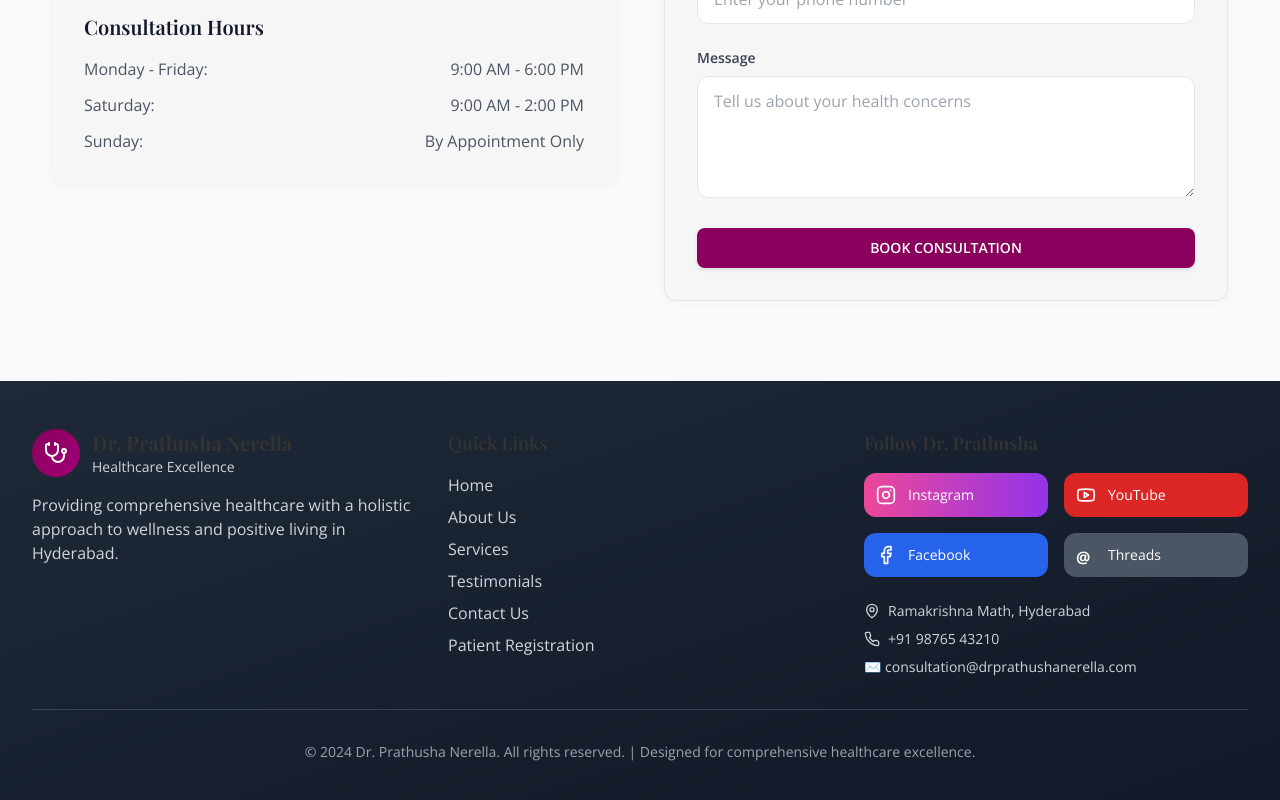
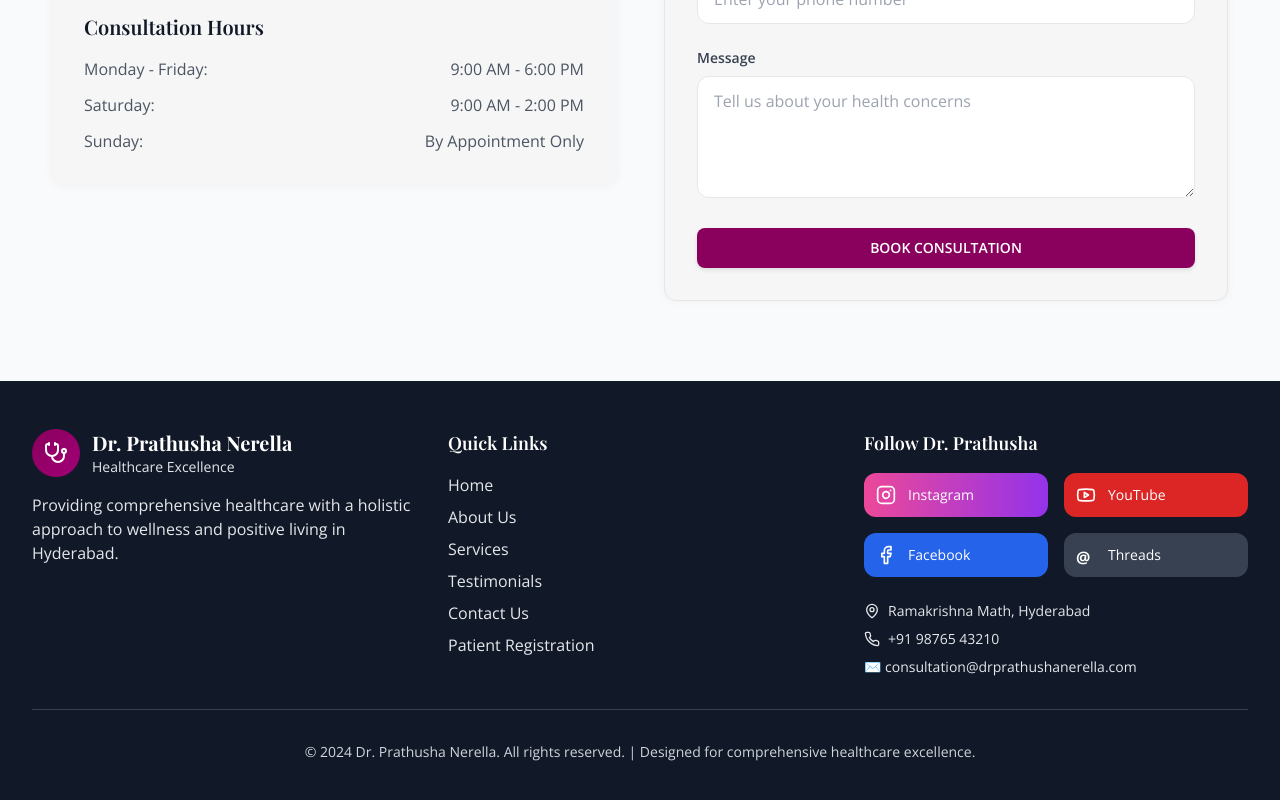
Before and after one commit to jp-sivaraju/nerella-wellness-hub, a React (Vite) app: page / in a window 1280 px wide. Shown: the part 4508-5308 px from the top of the page. Built offline with nearby package versions, Linux system fonts and the light colour scheme.

Commit message:
Fix: Footer text visibility
Adjusted footer section colors to ensure all text is visible.

```diff
--- a/src/pages/Index.tsx
+++ b/src/pages/Index.tsx
@@ -1,3 +1,4 @@
+
 import React, { useState } from 'react';
 import { Calendar, Phone, Star, Play, ChevronRight, Heart, Users, Award, MapPin, Instagram, Youtube, Facebook, Stethoscope, Clock, Shield } from 'lucide-react';
 import { Button } from "@/components/ui/button";
@@ -575,7 +576,7 @@ const Index = () => {
       </section>
 
       {/* Footer - Enhanced Colors and Mobile */}
-      <footer className="bg-gradient-to-br from-gray-800 to-gray-900 text-white py-8 lg:py-12">
+      <footer className="bg-gray-900 text-white py-8 lg:py-12">
         <div className="max-w-7xl mx-auto px-4 sm:px-6 lg:px-8">
           <div className="grid grid-cols-1 md:grid-cols-3 gap-6 lg:gap-8">
             <div>
@@ -584,30 +585,30 @@ const Index = () => {
                   <Stethoscope className="h-6 w-6 text-white" />
                 </div>
                 <div>
-                  <h3 className="text-lg lg:text-xl font-bold">Dr. Prathusha Nerella</h3>
-                  <p className="text-sm text-gray-300">Healthcare Excellence</p>
+                  <h3 className="text-lg lg:text-xl font-bold text-white">Dr. Prathusha Nerella</h3>
+                  <p className="text-sm text-gray-200">Healthcare Excellence</p>
                 </div>
               </div>
-              <p className="text-gray-300 mb-4 leading-relaxed text-sm lg:text-base">
+              <p className="text-gray-200 mb-4 leading-relaxed text-sm lg:text-base">
                 Providing comprehensive healthcare with a holistic approach to wellness and positive living in Hyderabad.
               </p>
             </div>
 
             <div>
-              <h4 className="text-lg font-semibold mb-4">Quick Links</h4>
+              <h4 className="text-lg font-semibold mb-4 text-white">Quick Links</h4>
               <div className="space-y-2">
                 {navItems.map((item) => (
                   <button
                     key={item.id}
                     onClick={() => scrollToSection(item.id)}
-                    className="block text-gray-300 hover:text-white transition-colors text-sm lg:text-base"
+                    className="block text-gray-200 hover:text-white transition-colors text-sm lg:text-base"
                   >
                     {item.label}
                   </button>
                 ))}
                 <button
                   onClick={() => navigate('/patient-registration')}
-                  className="block text-gray-300 hover:text-white transition-colors text-sm lg:text-base"
+                  className="block text-gray-200 hover:text-white transition-colors text-sm lg:text-base"
                 >
                   Patient Registration
                 </button>
@@ -615,7 +616,7 @@ const Index = () => {
             </div>
 
             <div>
-              <h4 className="text-lg font-semibold mb-4">Follow Dr. Prathusha</h4>
+              <h4 className="text-lg font-semibold mb-4 text-white">Follow Dr. Prathusha</h4>
               <div className="grid grid-cols-2 gap-3 lg:gap-4 mb-6">
                 <a
                   href="https://www.instagram.com/drprathushanerella"
@@ -623,8 +624,8 @@ const Index = () => {
                   rel="noopener noreferrer"
                   className="flex items-center space-x-2 lg:space-x-3 p-2 lg:p-3 bg-gradient-to-r from-pink-500 to-purple-600 rounded-lg hover:scale-105 transition-transform"
                 >
-                  <Instagram className="h-4 w-4 lg:h-5 lg:w-5" />
-                  <span className="text-xs lg:text-sm font-medium">Instagram</span>
+                  <Instagram className="h-4 w-4 lg:h-5 lg:w-5 text-white" />
+                  <span className="text-xs lg:text-sm font-medium text-white">Instagram</span>
                 </a>
                 <a
                   href="https://www.youtube.com/@pravehaintegrative"
@@ -632,8 +633,8 @@ const Index = () => {
                   rel="noopener noreferrer"
                   className="flex items-center space-x-2 lg:space-x-3 p-2 lg:p-3 bg-red-600 rounded-lg hover:scale-105 transition-transform"
                 >
-                  <Youtube className="h-4 w-4 lg:h-5 lg:w-5" />
-                  <span className="text-xs lg:text-sm font-medium">YouTube</span>
+                  <Youtube className="h-4 w-4 lg:h-5 lg:w-5 text-white" />
+                  <span className="text-xs lg:text-sm font-medium text-white">YouTube</span>
                 </a>
                 <a
                   href="https://www.facebook.com/drprathushanerella/"
@@ -641,34 +642,34 @@ const Index = () => {
                   rel="noopener noreferrer"
                   className="flex items-center space-x-2 lg:space-x-3 p-2 lg:p-3 bg-blue-600 rounded-lg hover:scale-105 transition-transform"
                 >
-                  <Facebook className="h-4 w-4 lg:h-5 lg:w-5" />
-                  <span className="text-xs lg:text-sm font-medium">Facebook</span>
+                  <Facebook className="h-4 w-4 lg:h-5 lg:w-5 text-white" />
+                  <span className="text-xs lg:text-sm font-medium text-white">Facebook</span>
                 </a>
                 <a
                   href="https://www.threads.com/@drprathushanerella"
                   target="_blank"
                   rel="noopener noreferrer"
-                  className="flex items-center space-x-2 lg:space-x-3 p-2 lg:p-3 bg-gray-600 rounded-lg hover:scale-105 transition-transform"
+                  className="flex items-center space-x-2 lg:space-x-3 p-2 lg:p-3 bg-gray-700 rounded-lg hover:scale-105 transition-transform"
                 >
                   <div className="h-4 w-4 lg:h-5 lg:w-5 font-bold text-white">@</div>
-                  <span className="text-xs lg:text-sm font-medium">Threads</span>
+                  <span className="text-xs lg:text-sm font-medium text-white">Threads</span>
                 </a>
               </div>
-              <div className="space-y-2 text-sm text-gray-300">
+              <div className="space-y-2 text-sm text-gray-200">
                 <p className="flex items-center">
-                  <MapPin className="h-4 w-4 mr-2" />
+                  <MapPin className="h-4 w-4 mr-2 text-gray-200" />
                   Ramakrishna Math, Hyderabad
                 </p>
                 <p className="flex items-center">
-                  <Phone className="h-4 w-4 mr-2" />
+                  <Phone className="h-4 w-4 mr-2 text-gray-200" />
                   +91 98765 43210
                 </p>
-                <p>✉️ consultation@drprathushanerella.com</p>
+                <p className="text-gray-200">✉️ consultation@drprathushanerella.com</p>
               </div>
             </div>
           </div>
 
-          <div className="border-t border-gray-700 mt-6 lg:mt-8 pt-6 lg:pt-8 text-center text-gray-400">
+          <div className="border-t border-gray-700 mt-6 lg:mt-8 pt-6 lg:pt-8 text-center text-gray-300">
             <p className="text-xs lg:text-sm">&copy; 2024 Dr. Prathusha Nerella. All rights reserved. | Designed for comprehensive healthcare excellence.</p>
           </div>
         </div>
```
